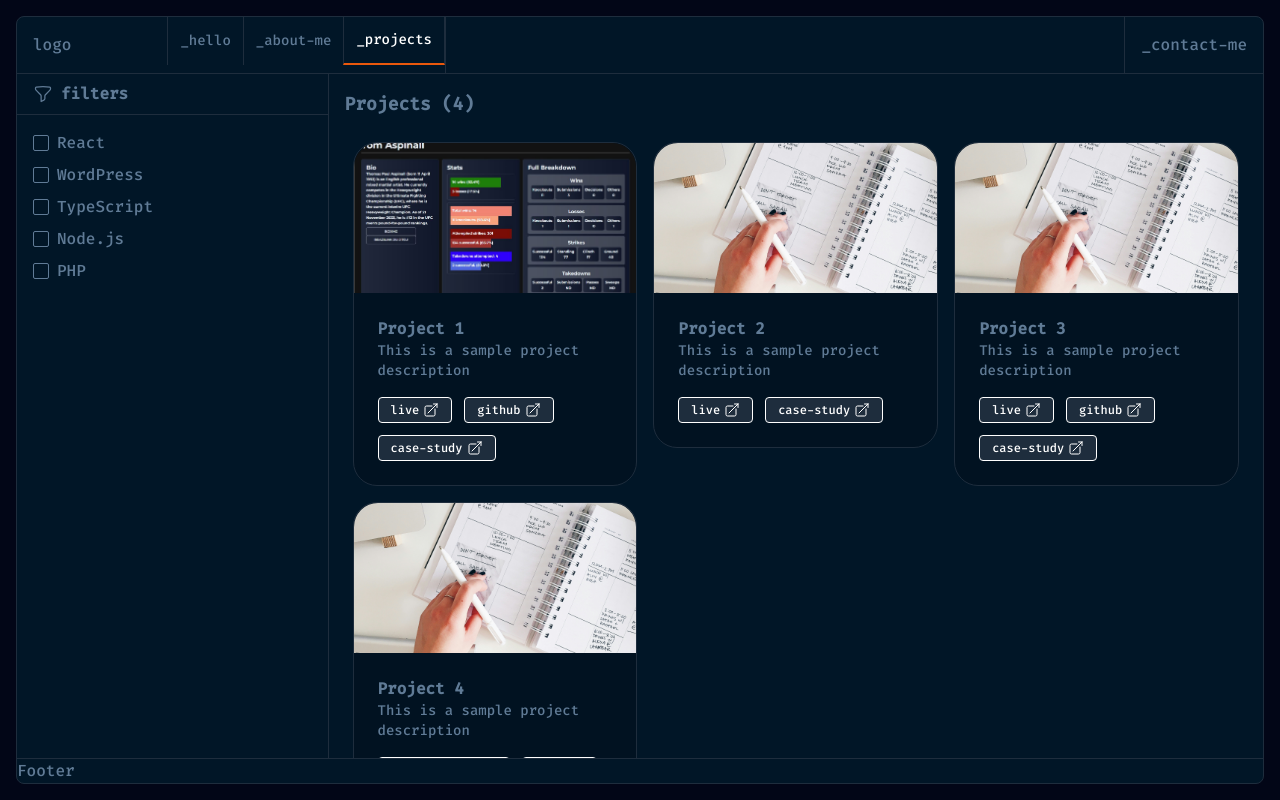
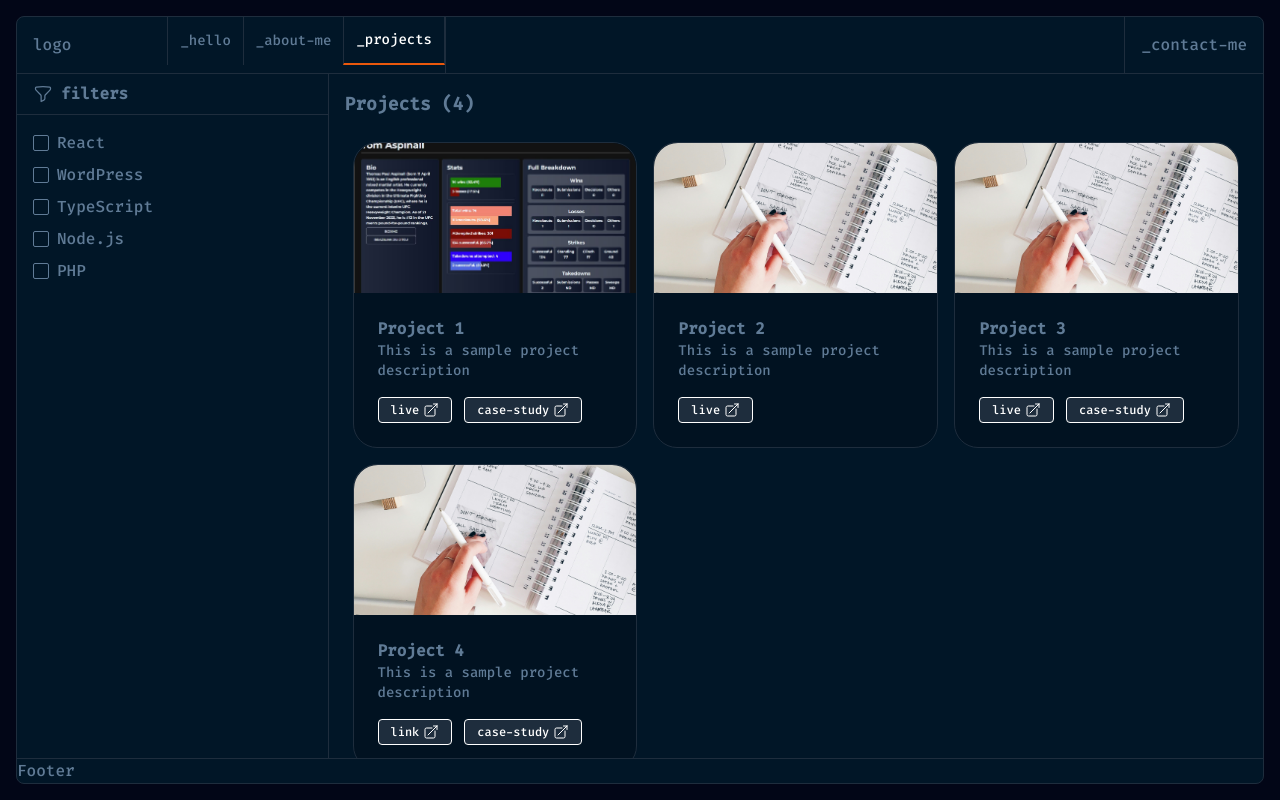
Before and after one commit to YusafS94/next-portfolio, a Next.js app: page /portfolio/projects in a window 1280 px wide. Built offline with nearby package versions, Linux system fonts and the light colour scheme; a web font is replaced by a local one.

Commit message:
project card links now added to array and optional, only showing up when there is a link

```diff
--- a/app/portfolio/projects/page.tsx
+++ b/app/portfolio/projects/page.tsx
@@ -2,7 +2,10 @@
 import React, { useState } from "react";
 import Link from "next/link";
 import Image from "next/image";
-import { FunnelIcon, ArrowTopRightOnSquareIcon } from "@heroicons/react/24/outline";
+import {
+  FunnelIcon,
+  ArrowTopRightOnSquareIcon,
+} from "@heroicons/react/24/outline";
 
 // Define interfaces for our data structures
 interface Project {
@@ -16,6 +19,7 @@ interface Project {
   live_link?: string;
   github?: string;
   case_study?: string;
+  links?: { name: string; link: string }[];
 }
 
 // Props interface if we need to pass props to this component
@@ -39,10 +43,10 @@ const ProjectsPage = () => {
       technologies: ["React", "TypeScript"],
       description: "This is a sample project description",
       imageUrl: "/images/desktop-dashboard.jpg",
-      url: "",
-      live_link: "https://github.com/YusafS94",
-      github: "https://github.com/YusafS94",
-      case_study: "https://github.com/YusafS94",
+      links: [
+        { name: "live", link: "#" },
+        { name: "case-study", link: "#" },
+      ],
     },
     {
       id: 2,
@@ -50,10 +54,7 @@ const ProjectsPage = () => {
       technologies: ["WordPress"],
       description: "This is a sample project description",
       imageUrl: "",
-      url: "",
-      live_link: "https://github.com/YusafS94",
-      github: "",
-      case_study: "https://github.com/YusafS94",
+      links: [{ name: "live", link: "#" }],
     },
     {
       id: 3,
@@ -61,10 +62,10 @@ const ProjectsPage = () => {
       technologies: ["React", "Node.js"],
       description: "This is a sample project description",
       imageUrl: "",
-      url: "",
-      live_link: "https://github.com/YusafS94",
-      github: "https://github.com/YusafS94",
-      case_study: "https://github.com/YusafS94",
+      links: [
+        { name: "live", link: "#" },
+        { name: "case-study", link: "#" },
+      ],
     },
     {
       id: 4,
@@ -72,10 +73,10 @@ const ProjectsPage = () => {
       technologies: ["WordPress", "PHP"],
       description: "This is a sample project description",
       imageUrl: "",
-      url: "https://github.com/YusafS94",
-      live_link: "https://github.com/YusafS94",
-      github: "https://github.com/YusafS94",
-      case_study: "https://github.com/YusafS94",
+      links: [
+        { name: "link", link: "#" },
+        { name: "case-study", link: "#" },
+      ],
     },
   ];
 
@@ -175,48 +176,18 @@ const ProjectsPage = () => {
                 </div> */}
 
                   <div className="flex flex-wrap gap-3 mt-4">
-                  {project.url && (
+                    {project.links?.map((link) => (
                       <Link
-                      href={project.url}
-                      className="flex items-center px-3 py-1 text-xs font-medium border border-secondary-4 rounded text-secondary-4 bg-lines-1 hover:bg-secondary-1 hover:text-white transition"
-                    >
-                      view-project
-                    <ArrowTopRightOnSquareIcon className="h-4 w-4 inline-block ml-1" />
-                    </Link>
-                  )}
-                  {project.live_link && (
-                    <a
-                      href={project.live_link}
+                        key={link.name}
+                        href={link.link}
                         target="_blank"
                         rel="noopener noreferrer"
                         className="flex items-center px-3 py-1 text-xs font-medium border border-secondary-4 rounded text-secondary-4 bg-lines-1 hover:bg-secondary-1 hover:text-white transition"
                       >
-                      live
+                        {link.name}
                         <ArrowTopRightOnSquareIcon className="h-4 w-4 inline-block ml-1" />
-                    </a>
-                  )}
-                  {project.github && (
-                    <a
-                      href={project.github}
-                      target="_blank"
-                      rel="noopener noreferrer"
-                      className="flex items-center px-3 py-1 text-xs font-medium border border-secondary-4 rounded text-secondary-4 bg-lines-1 hover:bg-secondary-1 hover:text-white transition"
-                    >
-                      github
-                      <ArrowTopRightOnSquareIcon className="h-4 w-4 inline-block ml-1" />
-                    </a>
-                  )}
-                  {project.case_study && (
-                    <a
-                      href={project.case_study}
-                      target="_blank"
-                      rel="noopener noreferrer"
-                      className="flex items-center px-3 py-1 text-xs font-medium border border-secondary-4 rounded text-secondary-4 bg-lines-1 hover:bg-secondary-1 hover:text-white transition"
-                    >
-                      case-study
-                      <ArrowTopRightOnSquareIcon className="h-4 w-4 inline-block ml-1" />
-                    </a>
-                  )}
+                      </Link>
+                    ))}
                   </div>
                 </div>
               </div>
```
Lines whose indentation alone changed are shown as unchanged.
